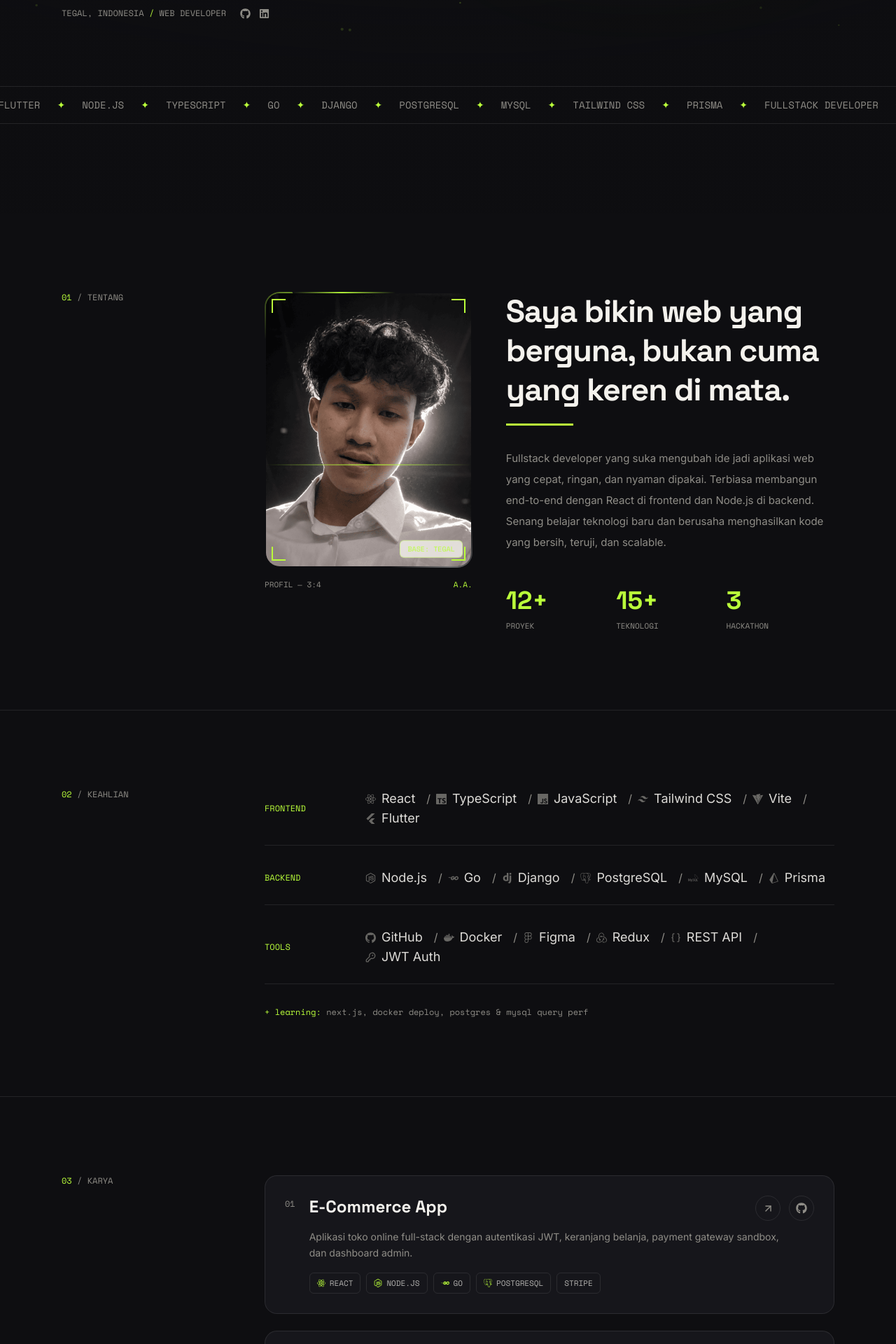
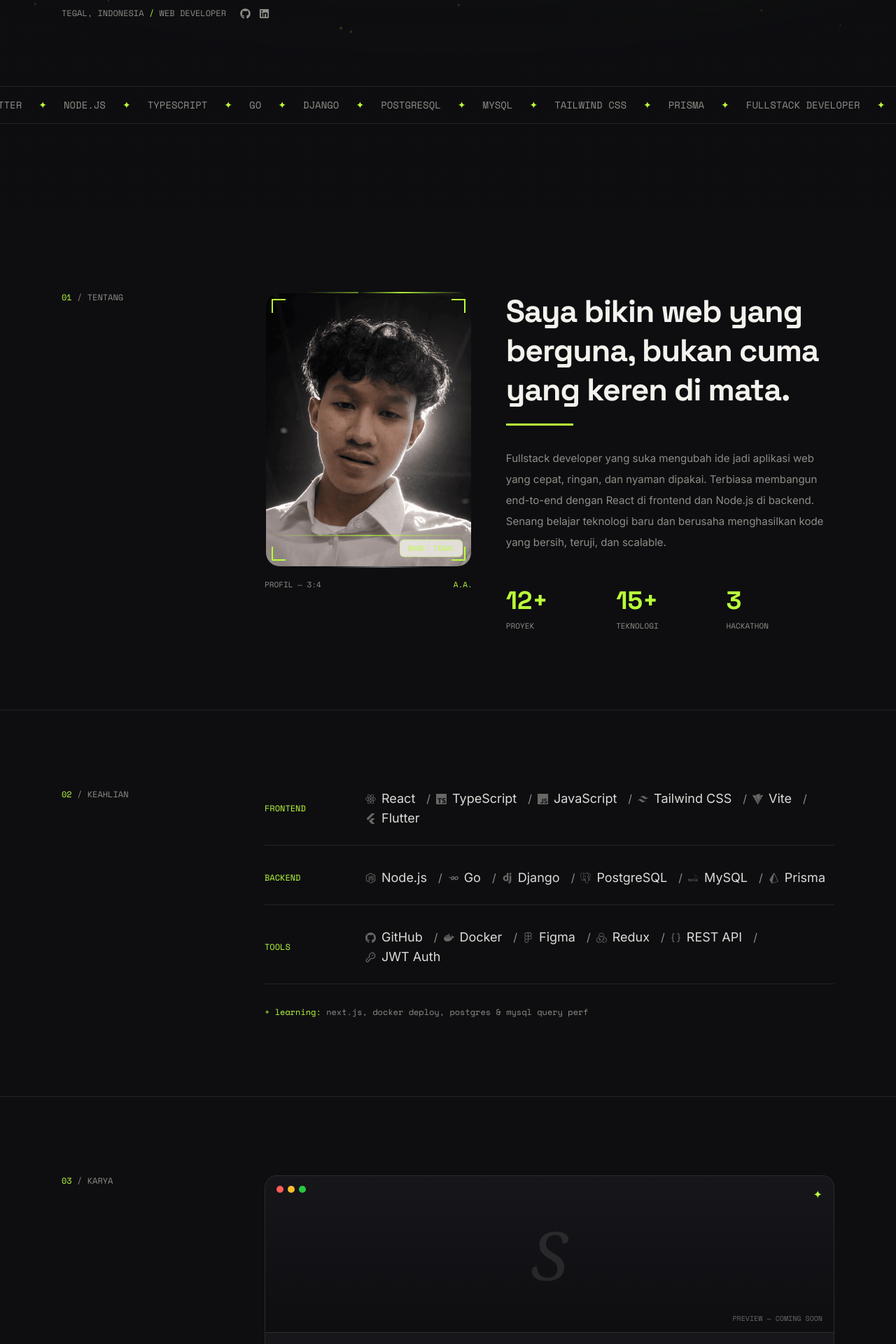
Before and after one commit to setyaardik/porto, a React (Vite) app: page / in a window 1280 px wide. Shown: the part 720-2640 px from the top of the page at 70% size. Built offline with nearby package versions, Linux system fonts and the light colour scheme; the HTML template or start-up script is replaced by a standard one.

Commit message:
update 2

```diff
--- a/src/components/Projects.tsx
+++ b/src/components/Projects.tsx
@@ -5,6 +5,40 @@ import Reveal from '../motion/Reveal'
 import Tilt from '../motion/Tilt'
 import ScrambleText from '../motion/ScrambleText'
 import { TECH_ICONS } from '../lib/techIcons'
+
+type Project = (typeof profile.projects)[number]
+
+function Preview({ p }: { p: Project }) {
+  if (p.image) {
+    return (
+      <div className="relative h-52 md:h-56 overflow-hidden border-b border-line">
+        <img
+          src={p.image}
+          alt={`Screenshot ${p.title}`}
+          loading="lazy"
+          className="w-full h-full object-cover object-top transition-transform duration-700 group-hover:scale-105"
+        />
+      </div>
+    )
+  }
+
+  return (
+    <div className="relative h-52 md:h-56 overflow-hidden border-b border-line bg-gradient-to-b from-surface to-bg grid place-items-center">
+      <div className="absolute top-3.5 left-4 flex gap-1.5" aria-hidden>
+        <span className="w-2.5 h-2.5 rounded-full bg-[#ff5f57]" />
+        <span className="w-2.5 h-2.5 rounded-full bg-[#febc2e]" />
+        <span className="w-2.5 h-2.5 rounded-full bg-[#28c840]" />
+      </div>
+      <span className="font-serif italic text-[6rem] leading-none text-ink/10 select-none" aria-hidden>
+        {p.title[0]}
+      </span>
+      <span className="absolute bottom-3 right-4 mono text-[10px] uppercase text-muted/70">
+        preview — coming soon
+      </span>
+      <span className="absolute top-3.5 right-4 text-lime" aria-hidden>✦</span>
+    </div>
+  )
+}
 
 function Projects() {
   return (
@@ -22,7 +56,10 @@ function Projects() {
               {profile.projects.map((p, i) => (
                 <Reveal key={p.title} delay={i * 0.08}>
                   <Tilt max={6}>
-                    <div className="card-d p-6 md:p-7 flex flex-col md:flex-row md:items-start gap-5 group">
+                    <div className="card-d overflow-hidden group">
+                      <Preview p={p} />
+
+                      <div className="p-6 md:p-7 flex flex-col md:flex-row md:items-start gap-5">
                         <span className="mono text-xs text-muted shrink-0 pt-1">
                           {String(i + 1).padStart(2, '0')}
                         </span>
@@ -33,6 +70,7 @@ function Projects() {
                               <ScrambleText text={p.title} hoverFlicker />
                             </h3>
                             <div className="flex gap-3 shrink-0">
+                              {p.demo && (
                                 <a
                                   href={p.demo}
                                   target="_blank"
@@ -42,6 +80,7 @@ function Projects() {
                                 >
                                   <ArrowUpRight size={17} />
                                 </a>
+                              )}
                               <a
                                 href={p.github}
                                 target="_blank"
@@ -74,16 +113,11 @@ function Projects() {
                           </div>
                         </div>
                       </div>
+                    </div>
                   </Tilt>
                 </Reveal>
               ))}
             </div>
-
-            <Reveal delay={0.2}>
-              <p className="mt-8 mono text-xs text-muted">
-                <span className="text-lime">#</span> stack utama: {profile.projects[0].tech.join(' · ')}
-              </p>
-            </Reveal>
           </div>
         </div>
       </div>
--- a/src/data.ts
+++ b/src/data.ts
@@ -53,55 +53,122 @@ export const profile = {
   ],
   projects: [
     {
-      title: 'E-Commerce App',
+      title: 'Sistem Antrian Cuci Kendaraan',
       description:
-        'Aplikasi toko online full-stack dengan autentikasi JWT, keranjang belanja, payment gateway sandbox, dan dashboard admin.',
-      tech: ['React', 'Node.js', 'Go', 'PostgreSQL', 'Stripe'],
+        'Sistem antrian cuci kendaraan lengkap: pelanggan cek antrian dari link publik, admin kelola antrian dan status kendaraan secara real-time.',
+      tech: ['Go', 'React', 'Tailwind CSS'],
       github: '#',
-      demo: '#',
+      demo: 'https://cuci-mobil-profile.pages.dev/cek-antrian',
+      image: '',
       featured: true,
     },
     {
-      title: 'Task Management',
+      title: 'Landing Page 34 Anjungan PT PRPP Jawa Tengah',
       description:
-        'Aplikasi manajemen tugas real-time dengan fitur drag & drop board, kolaborasi tim, dan notifikasi.',
-      tech: ['React', 'TypeScript', 'Socket.io', 'MySQL'],
-      github: '#',
-      demo: '#',
+        'Landing page resmi 34 anjungan PT PRPP Jawa Tengah sebagai sarana informasi dan promosi proyek anjungan.',
+      tech: ['React', 'Bootstrap', 'Tailwind CSS'],
+      github: 'https://github.com/setyaardik/landingpage.git',
+      demo: 'https://qrgm.prppjawatengah.com/',
+      image: '',
       featured: true,
     },
     {
-      title: 'Blog Platform',
+      title: 'Senandung Asa',
       description:
-        'Platform blog dengan markdown editor, sistem komentar, dan SEO-friendly SSR menggunakan full-stack JavaScript.',
-      tech: ['Next.js', 'MongoDB', 'Tailwind CSS'],
+        'Website resmi Senandung Asa — platform informasi dan kegiatan yang dibangun dengan Laravel.',
+      tech: ['Laravel', 'Tailwind CSS', 'MySQL'],
+      github: 'https://github.com/setyaardik/senandung-asa.git',
+      demo: 'https://senandungasa.net',
+      image: '',
+      featured: true,
+    },
+    {
+      title: 'Simple LMS',
+      description:
+        'Backend Learning Management System sederhana: manajemen kursus, materi, tugas, dan penilaian belajar.',
+      tech: ['Python', 'Django'],
+      github: 'https://github.com/setyaardik/Ujian-Akhir-PSS.git',
+      demo: '',
+      image: '',
+      featured: false,
+    },
+    {
+      title: 'E-commerce Blangkis',
+      description:
+        'Aplikasi e-commerce mobile dengan katalog produk, keranjang belanja, dan alur checkout.',
+      tech: ['Flutter', 'Dart'],
       github: '#',
-      demo: '#',
+      demo: '',
+      image: '',
+      featured: false,
+    },
+    {
+      title: 'Movie App',
+      description:
+        'Aplikasi film full-stack: cari dan lihat info film di frontend, dengan API backend Django dan didocker-kan.',
+      tech: ['React', 'Django', 'Docker'],
+      github: '#',
+      demo: '',
+      image: '',
+      featured: false,
+    },
+    {
+      title: 'QuickTix',
+      description:
+        'Aplikasi pemesanan tiket event: backend Go dengan API, frontend React, dan database terpisah.',
+      tech: ['Go', 'React', 'PostgreSQL'],
+      github: '#',
+      demo: '',
+      image: '',
+      featured: false,
+    },
+    {
+      title: 'Ticketing App Capstone',
+      description:
+        'Aplikasi tiket untuk capstone course berbasis Laravel — kelola tiket dan transaksi pemesanan.',
+      tech: ['Laravel', 'Tailwind CSS', 'MySQL'],
+      github: 'https://github.com/setyaardik/CapstoneBIMKAR.git',
+      demo: '',
+      image: '',
+      featured: false,
+    },
+    {
+      title: 'Tiketin Aja',
+      description:
+        'Aplikasi pencarian dan pemesanan tiket pesawat: pilih rute, cek jadwal, dan lihat pemesanan dengan peta dan grafik.',
+      tech: ['React', 'Tailwind CSS', 'Vite'],
+      github: 'https://github.com/setyaardik/psk.git',
+      demo: '',
+      image: '',
+      featured: false,
+    },
+    {
+      title: 'Project Board',
+      description:
+        'Aplikasi papan kerja (kanban) real-time: autentikasi lengkap, drag & drop kolom, dan kolaborasi tim via Socket.io.',
+      tech: ['Next.js', 'TypeScript', 'Prisma', 'Tailwind CSS', 'Socket.io'],
+      github: '#',
+      demo: '',
+      image: '',
       featured: false,
     },
   ],
   experience: [
     {
-      role: 'Fullstack Developer Intern',
-      company: 'PT Contoh Teknologi',
-      period: 'Jul 2025 - Dec 2025',
+      role: 'Web Developer Intern',
+      company: 'PT PRPP Jawa Tengah',
+      period: 'Feb 2025 - Mar 2025',
       description:
-        'Membangun dan memelihara fitur frontend & backend, melakukan code review, dan kolaborasi dengan tim agile.',
-    },
-    {
-      role: 'Frontend Developer - Freelance',
-      company: 'Self-employed',
-      period: 'Jan 2025 - Jun 2025',
-      description:
-        'Membuat landing page dan aplikasi web untuk klien kecil menggunakan React dan Tailwind CSS.',
+        'Membangun dan memelihara fitur website perusahaan, kolaborasi dengan tim internal, dan belajar alur pengembangan produk web secara nyata.',
     },
   ],
   education: [
     {
-      school: 'Universitas Contoh',
+      school: 'Universitas Dian Nuswantoro',
       degree: 'S1 Teknik Informatika',
-      period: '2021 - 2025 (sedang berjalan)',
-      description: 'GPA 3.8/4.0. Aktif di komunitas pengembangan web kampus.',
+      period: '2022 - 2026',
+      description:
+        'Mahasiswa Teknik Informatika yang fokus mendalami web development full-stack dan aktif di komunitas pengembangan teknologi kampus.',
     },
   ],
 }
--- a/src/lib/techIcons.ts
+++ b/src/lib/techIcons.ts
@@ -4,13 +4,19 @@ import {
   SiJavascript,
   SiNodedotjs,
   SiTailwindcss,
+  SiBootstrap,
   SiVite,
   SiFlutter,
+  SiDart,
   SiPostgresql,
   SiMysql,
   SiPrisma,
   SiDjango,
+  SiPython,
+  SiLaravel,
   SiGo,
+  SiNextdotjs,
+  SiSocketdotio,
   SiDocker,
   SiFigma,
   SiRedux,
@@ -26,13 +32,19 @@ export const TECH_ICONS: Record<string, IconType> = {
   JavaScript: SiJavascript,
   'Node.js': SiNodedotjs,
   'Tailwind CSS': SiTailwindcss,
+  Bootstrap: SiBootstrap,
   Vite: SiVite,
   Flutter: SiFlutter,
+  Dart: SiDart,
   PostgreSQL: SiPostgresql,
   MySQL: SiMysql,
   Prisma: SiPrisma,
   Django: SiDjango,
+  Python: SiPython,
+  Laravel: SiLaravel,
   Go: SiGo,
+  'Next.js': SiNextdotjs,
+  'Socket.io': SiSocketdotio,
   Docker: SiDocker,
   Figma: SiFigma,
   Redux: SiRedux,
```
Lines whose indentation alone changed are shown as unchanged.
